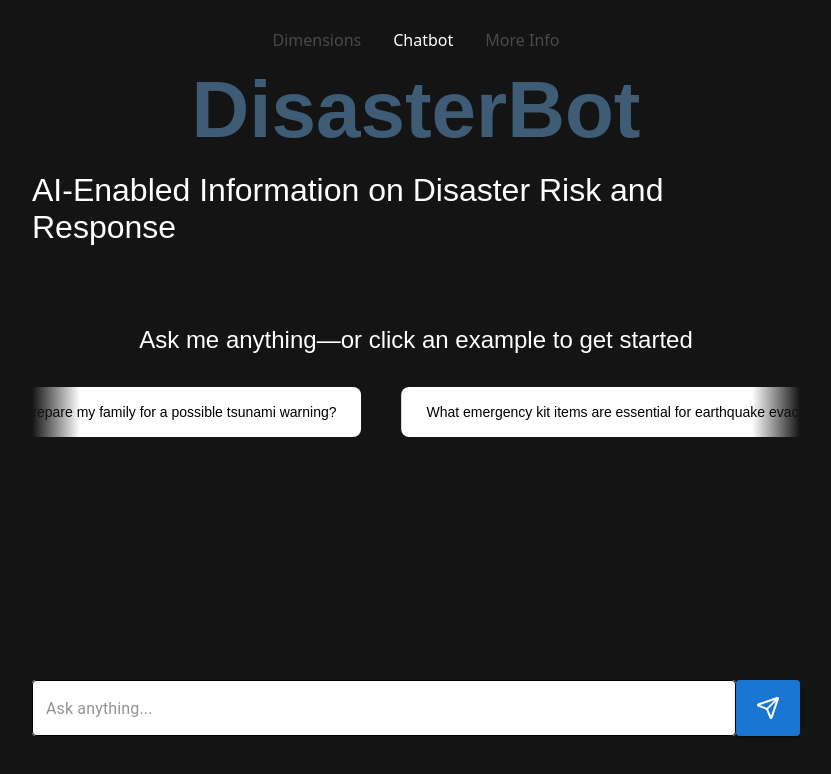
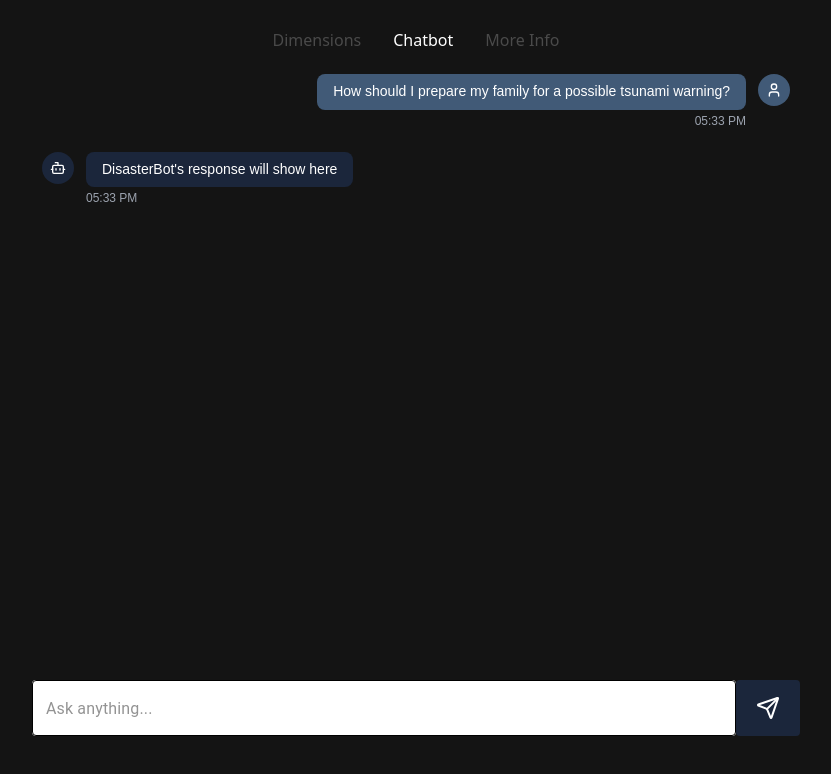
Before and after one commit to asharifo/undp-team-website, a React (Vite) app: page /chatbot in a window 1280 px wide. Both pictures are taken after a click on the element 590 px from the left and 412 px from the top of the page. Shown: the top 774 px of the page, without its empty margins (224-1055 px from the left). Built offline with nearby package versions, Linux system fonts and the light colour scheme.

Commit message:
Finished chatbot messages ui

```diff
--- /dev/null
+++ b/src/components/ChatMessage.jsx
@@ -0,0 +1,27 @@
+import { Bot, User } from "lucide-react";
+import "../css/ChatMessage.css"
+
+//!!! FIX OVERFLOW ISSUE
+export default function ChatMessage({ message, isBot, timestamp }) {
+  return (
+    <div className={`chat-message ${isBot ? "bot" : "user"}`}>
+      {/* Avatar */}
+      <div className={`avatar ${isBot ? "bot" : "user"}`}>
+        {isBot ? <Bot className="icon" /> : <User className="icon" />}
+      </div>
+
+      {/* Text bubble and time */}
+      <div className={`message-container ${isBot ? "bot" : "user"}`}>
+        <div className={`bubble ${isBot ? "bot" : "user"}`}>
+          <p className="text">{message}</p>
+        </div>
+        <span className="timestamp">
+          {timestamp.toLocaleTimeString([], {
+            hour: "2-digit",
+            minute: "2-digit",
+          })}
+        </span>
+      </div>
+    </div>
+  );
+}
--- /dev/null
+++ b/src/components/InputForm.jsx
@@ -0,0 +1,66 @@
+import TextField from "@mui/material/TextField";
+import Button from "@mui/material/Button";
+import { Send } from "lucide-react";
+import { useState } from "react";
+
+function InputForm({ onSendMessage, disabled }) {
+  const [message, setMessage] = useState("");
+  const handleSubmit = (e) => {
+    e.preventDefault();
+    if (message.trim() && !disabled) {
+      onSendMessage(message.trim());
+      setMessage("");
+    }
+  };
+  const handleKeyPress = (e) => {
+    if (e.key === "Enter") {
+      e.preventDefault();
+      handleSubmit(e);
+    }
+  };
+
+  return (
+    <form onSubmit={handleSubmit} className="text-and-button">
+      <TextField
+        onChange={(e) => setMessage(e.target.value)}
+        variant="outlined"
+        disabled={disabled}
+        onKeyDown={handleKeyPress}
+        multiline
+        fullWidth
+        maxRows={2}
+        placeholder="Ask anything..."
+        sx={{
+          "& .MuiOutlinedInput-root": {
+            backgroundColor: "white",
+            color: "black",
+          },
+          "& fieldset": {
+            borderColor: "black",
+          },
+          "&.Mui-focused fieldset": {
+            borderColor: "#e0e1dd",
+          }
+        }}
+      />
+      <Button
+        disabled={!message.trim() || disabled}
+        type="submit"
+        variant="contained"
+        sx={{
+          backgroundColor: "#415a77",
+          color: "#fff",
+          "&:hover": { backgroundColor: "#778da9" },
+          "&.Mui-disabled": {
+            backgroundColor: "#1b263b", // whatever you like
+            color: "#ffffff",
+          },
+        }}
+      >
+        <Send />
+      </Button>
+    </form>
+  );
+}
+
+export default InputForm;
--- a/src/components/PromptCarousel.jsx
+++ b/src/components/PromptCarousel.jsx
@@ -3,6 +3,7 @@ import { useRef, useEffect } from "react";
 import { gsap } from "gsap";
 import { Observer } from "gsap/Observer";
 
+// Refactor into two components
 const prompts = [
   "What are the recommended evacuation routes for wildfires in my region?",
   "How should I prepare my family for a possible tsunami warning?",
@@ -18,7 +19,7 @@ const prompts = [
   "What communication channels are used for evacuation alerts?",
 ];
 
-export default function PromptCarousel() {
+export default function PromptCarousel( { onPromptSelect } ) {
   const containerRef = useRef(null);
   const scrollTimelineRef = useRef(null);
   const duplicatedPrompts = [...prompts, ...prompts];
@@ -78,6 +79,7 @@ export default function PromptCarousel() {
             className="prompt"
             onMouseEnter={handleBubbleHover}
             onMouseLeave={handleBubbleLeave}
+            onClick={() => onPromptSelect(prompt)}
           >
             {prompt}
           </div>
--- /dev/null
+++ b/src/css/ChatMessage.css
@@ -0,0 +1,76 @@
+:root {
+  --primary: #1b263b;
+  --primary-foreground: #ffffff;
+
+  --user-message-bg: #415a77;
+  --bot-message-bg: #1b263b;
+
+  --foreground: #ffffff;
+  --muted-foreground: #9ca3af;
+}
+
+.chat-message {
+  display: flex;
+  gap: 0.75rem;
+  margin-bottom: 1.5rem;
+}
+
+.chat-message.user {
+  flex-direction: row-reverse;
+}
+
+.avatar {
+  flex-shrink: 0;
+  width: 2rem;
+  height: 2rem;
+  border-radius: 50%;
+  display: flex;
+  align-items: center;
+  justify-content: center;
+}
+
+.avatar.bot  { background: var(--primary); }
+.avatar.user { background: var(--user-message-bg); }
+
+.icon {
+  width: 1rem;
+  height: 1rem;
+  color: var(--primary-foreground);
+}
+
+.message-container {
+  display: flex;
+  flex-direction: column;
+  max-width: 80%;
+}
+
+.message-container.user {
+  align-items: flex-end;
+}
+
+.bubble {
+  border-radius: 0.5rem;
+  padding: 0.5rem 1rem;
+}
+
+.bubble.bot  {
+  background: var(--bot-message-bg);
+  color: var(--foreground);
+}
+
+.bubble.user {
+  background: var(--user-message-bg);
+  color: var(--primary-foreground);
+}
+
+.timestamp {
+  margin-top: 0.25rem;
+  font-size: 0.75rem;
+  color: var(--muted-foreground);
+}
+
+.text {
+  margin: 0;
+  font-size: 0.875rem;
+  line-height: 1.4;
+}
--- a/src/css/Chatbot.css
+++ b/src/css/Chatbot.css
@@ -43,7 +43,7 @@
 
 .introText h1 {
     font-size: 5rem;
-    color: #3e5c76;
+    color: #415a77;
     font-weight: 800;
 }
 
@@ -71,3 +71,10 @@
     width: 100%;
     display: flex;
 }
+
+.messages {
+    width: 100%;
+    overflow-y: auto;
+    flex: 1;
+    padding: 10px;
+}
--- a/src/pages/Chatbot.jsx
+++ b/src/pages/Chatbot.jsx
@@ -1,52 +1,69 @@
 import "../css/Chatbot.css";
-import TextField from "@mui/material/TextField";
-import Button from "@mui/material/Button";
+import { useState } from "react";
 import PromptCarousel from "../components/PromptCarousel";
-import { Send } from "lucide-react";
-
+import InputForm from "../components/InputForm";
+import ChatMessage from "../components/ChatMessage";
 
 function Chatbot() {
+  const [hasStartedChat, setHasStartedChat] = useState(false);
+  const [messages, setMessages] = useState([]);
+  const [isTyping, setIsTyping] = useState(false);
+
+  const generateBotResponse = (userMessage) => {
+    return "DisasterBot's response will show here"
+  }
+
+  const handleSendMessage = async (messageText) => {
+    if (!hasStartedChat) {
+      setHasStartedChat(true);
+    }
+    const userMessage = {
+      id: Date.now().toString(), //!!!
+      text: messageText,
+      isBot: false,
+      timestamp: new Date(),
+    };
+    setMessages(prev => [...prev, userMessage]);
+    setIsTyping(true);
+
+    setTimeout(() => {  //placeholder for api call
+      const botResponse = {
+        id: (Date.now() + 1).toString(),
+        text: generateBotResponse(messageText),
+        isBot: true,
+        timestamp: new Date(),
+      };
+      setMessages(prev => [...prev, botResponse]);
+      setIsTyping(false);
+    }, 1500);
+  };
+
   return (
     <div className="chatbot-ui">
       <div className="chatbot-box">
+        {!hasStartedChat ? (
           <div className="introText">
             <h1>DisasterBot</h1>
             <h2>AI-Enabled Information on Disaster Risk and Response</h2>
             <h3>Ask me anything—or click an example to get started</h3>
             <div className="carousel-container">
-            <PromptCarousel />
+              <PromptCarousel onPromptSelect={handleSendMessage}/>
             </div>
           </div>
-        <div className="chat-container">
-          <div className="messages"></div>
+        ) : (
+          <div className="messages">
+            {messages.map((message) => (
+              <ChatMessage
+                key={message.id}
+                message={message.text}
+                isBot={message.isBot}
+                timestamp={message.timestamp}/>
+            ))}
           </div>
+        )}
       </div>
       <div className="input-form">
-        <div className="text-and-button">
-          <TextField
-            variant="outlined"
-            multiline
-            fullWidth
-            maxRows={2}
-            placeholder="Ask anything..."
-            sx={{
-              "& .MuiOutlinedInput-root": {
-                backgroundColor: "white",
-                color: "black",
-              },
-              "& fieldset": {
-                borderColor: "black",
-              },
-              "& .Mui-focused fieldset": {
-                borderColor: "white",
-                borderWidth: 2,
-              },
-            }}
-          />
-          <Button variant="contained">
-            <Send />
-          </Button>
-        </div>
+        <InputForm onSendMessage={handleSendMessage} disabled={isTyping}/>
       </div>
     </div>
   );
```
Also changed, not shown: src/components/Disasterbot.jsx (deleted), src/components/TypingIndicator.jsx (added). Lines whose indentation alone changed are shown as unchanged.
